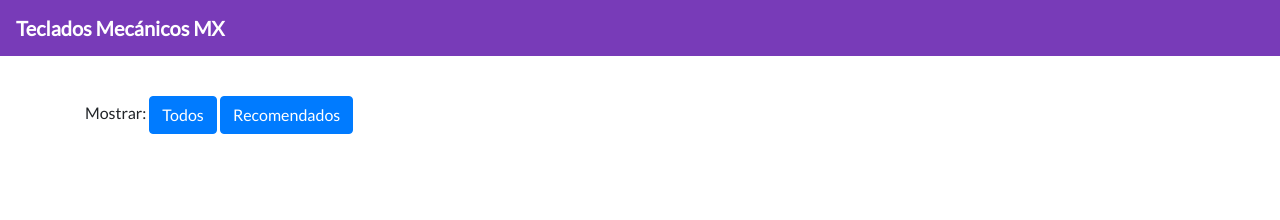
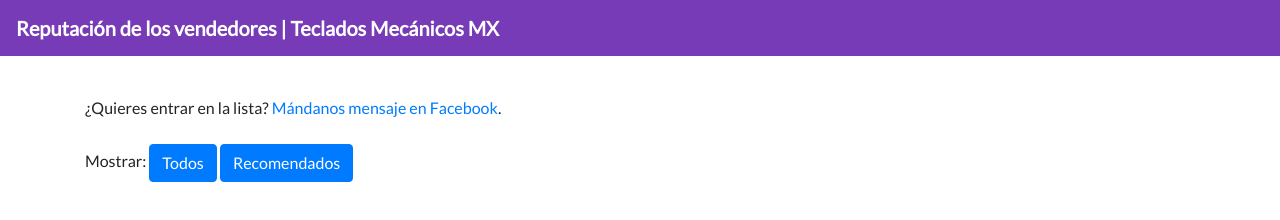
Before and after one commit to Armastardo/rep-tecladosmecanicosmx, a plain HTML site: page index.html in a window 1280 px wide. Drawn offline with nearby package versions, Linux system fonts and the light colour scheme; no server answers.

Commit message:
favicon y más

```diff
--- a/index.html
+++ b/index.html
@@ -6,22 +6,27 @@
 	<link href="https://fonts.googleapis.com/css2?family=Lato&display=swap" rel="stylesheet">
 	<meta name="viewport" content="width=device-width, initial-scale=1.0, maximum-scale=1.0, user-scalable=no">
 	<link rel="stylesheet" href="css/styles.css">
-
 	<meta charset="UTF-8">
 
+
+	<meta name="description" content="Transformamos la vida de los pacientes con enfermedad renal a través de la Donación Renal Pareada.">
+	<meta name="author" content="Teclados Mecánicos MX">
+	<title>Reputación de los vendedores | Teclados Mecánicos MX</title>
+
+	<link rel='icon' href='media/favicon.ico' type='image/x-icon'/ >
 
 </head>
 <body>
 
 	<nav class="navbar navbar-dark">
-		<a class="navbar-brand" href="#">Teclados Mecánicos MX</a>
+		<a class="navbar-brand" href="#">Reputación de los vendedores | Teclados Mecánicos MX</a>
 	</nav>
 
 
 	<main>
 		<div class="container">
-
 			<div class="filtros">
+				¿Quieres entrar en la lista? <a href="https://www.facebook.com/Teclados-Mec%C3%A1nicos-MX-106350474366597/">Mándanos mensaje en Facebook</a>.<br/><br/>
 				Mostrar:
 				<button type="button" class="btn btn-primary" onclick="showAll()">Todos</button>
 				<button type="button" class="btn btn-primary" onclick="onlyRecommended()">Recomendados</button>
```
Also changed, not shown: media/favicon.ico (added).
